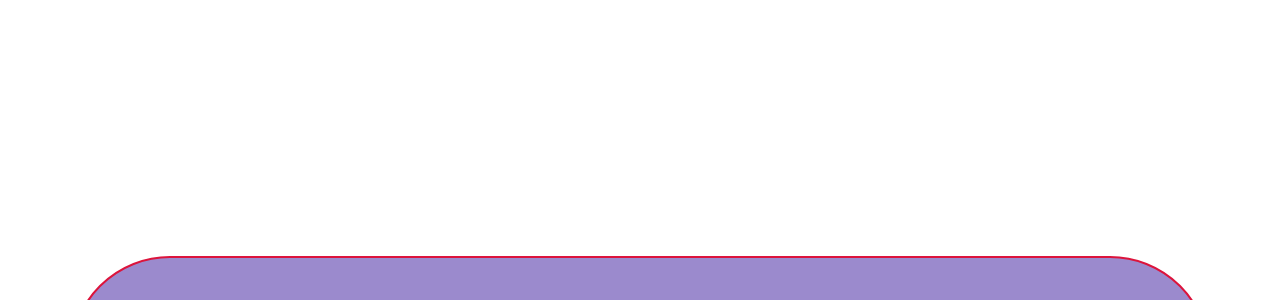
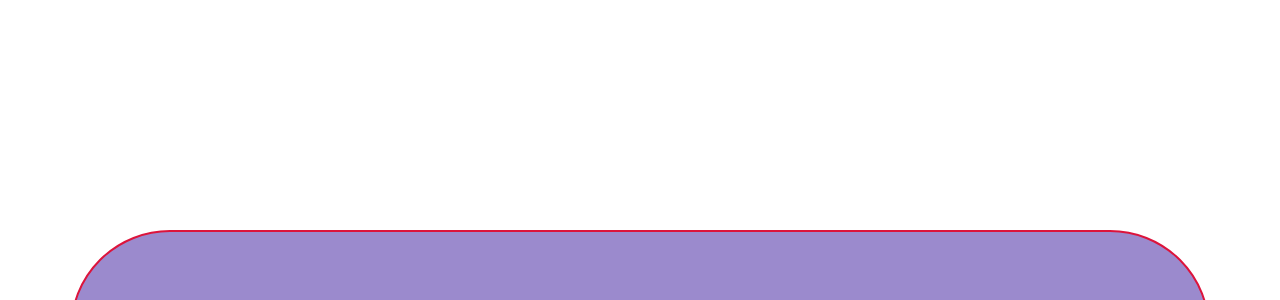
Before and after one commit to SCbaris/TriviaGame, a plain HTML site: page index.html in a window 1280 px wide. Shown: the top 300 px of the page. Drawn offline with nearby package versions, Linux system fonts and the light colour scheme.

Commit message:
Background moving problem solved. question box can be move a little right.

```diff
--- a/assets/css/style.css
+++ b/assets/css/style.css
@@ -1,10 +1,15 @@
 
 body{
     background-image: url("../Images/background.jpg");
-    background-size:     cover;
-    background-repeat:   no-repeat;
-    text-align: center;
-}
+    width: 100%;
+    height: calc(100vh - 56px);
+    display: flex;
+    justify-content: center;
+    align-items: center;
+    background-position: center;
+    background-repeat: no-repeat;
+    background-size: cover;
+    }
 .general{
     border-radius: 100px;
     border: 2px solid crimson;
@@ -19,7 +24,6 @@ body{
     color:goldenrod;
 }
 #start{
-
     background-color: crimson;
     border-radius: 100px;
     border: 2px solid goldenrod;
```
Also changed, not shown: 1 other file.
